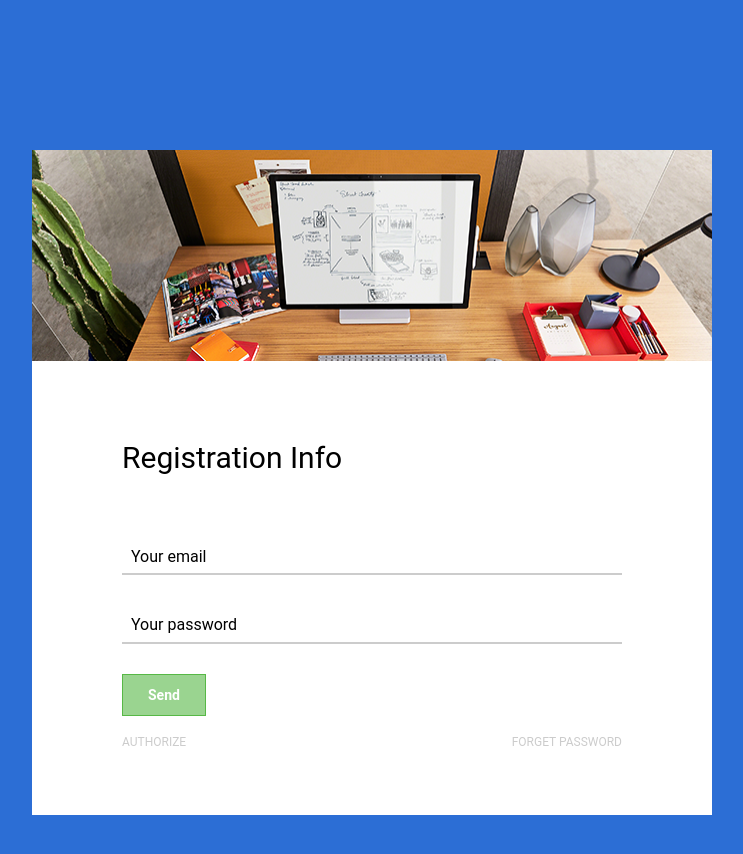
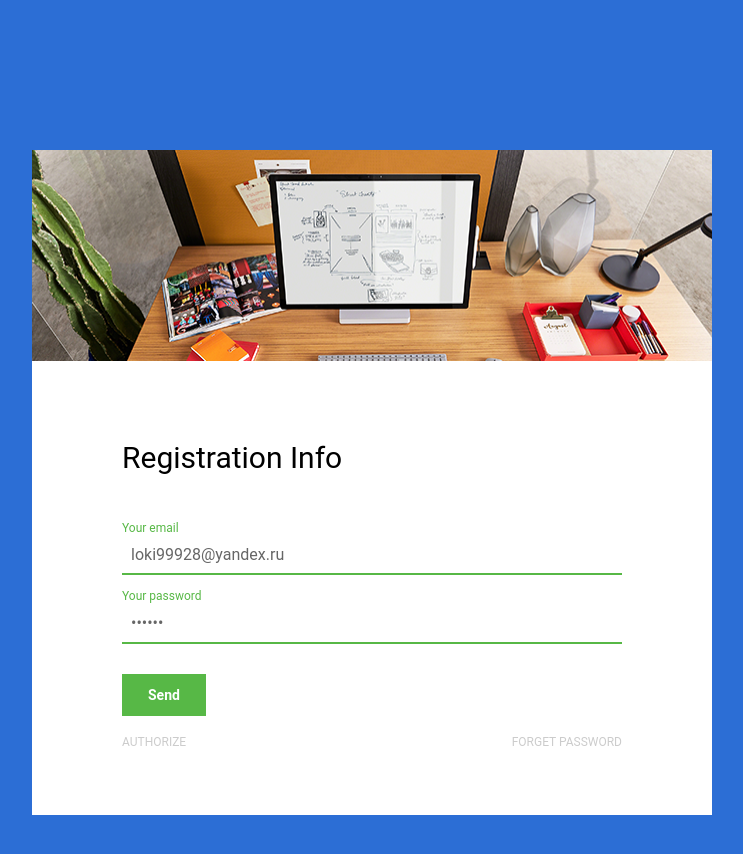
Before and after one commit to loki99928/foture_crm, a React (Create React App) app in the folder client/: page /registration in a window 1280 px wide. Shown: the top 854 px of the page, without its empty margins (268-1011 px from the left). Built offline with nearby package versions, Linux system fonts and the light colour scheme.

Commit message:
Правка регистрании пользователя. сервер

```diff
--- a/client/src/templates/components/forms/RegisterForm/Register.tsx
+++ b/client/src/templates/components/forms/RegisterForm/Register.tsx
@@ -28,10 +28,10 @@ const Register: FC = () => {
     useClearForm()
 
     const {handleSubmit, formState: {errors, isValid}, ...handlers} = useForm<fieldsForm>({
-        // defaultValues: {
-        //     email: 'loki99928@yandex.ru',
-        //     password: '123Qw@',
-        // },
+        defaultValues: {
+            email: 'loki99928@yandex.ru',
+            password: '123Qw@',
+        },
         mode: "all",
         resolver: yupResolver(SignupSchema)
     });
```
Also changed, not shown: 1 other file (tests, documents, lock files or other folders).
